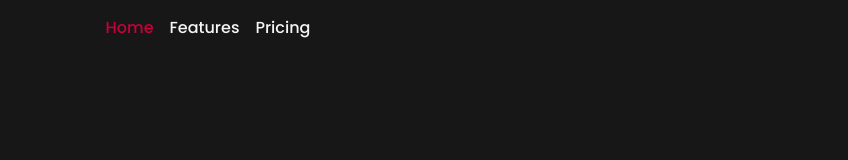
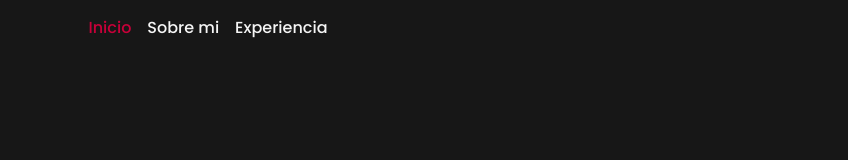
Before and after one commit to lucasleoneldl/lucasleoneldl.github.io, a plain HTML site: page index.html in a window 1280 px wide. Shown: the top 160 px of the page, without its empty margins (432-1280 px from the left). Drawn offline with nearby package versions, Linux system fonts and the light colour scheme.

Commit message:
Update index.html

```diff
--- a/index.html
+++ b/index.html
@@ -21,13 +21,13 @@
         <div class="collapse navbar-collapse justify-content-center" id="navbarNav">
           <ul class="navbar-nav">
             <li class="nav-item">
-              <a class="nav-link active" aria-current="page" href="#">Home</a>
+              <a class="nav-link active" aria-current="page" href="#">Inicio</a>
             </li>
             <li class="nav-item">
-              <a class="nav-link" href="#">Features</a>
+              <a class="nav-link" href="#">Sobre mi</a>
             </li>
             <li class="nav-item">
-              <a class="nav-link" href="#">Pricing</a>
+              <a class="nav-link" href="#">Experiencia</a>
             </li>
           </ul>
         </div>
```
